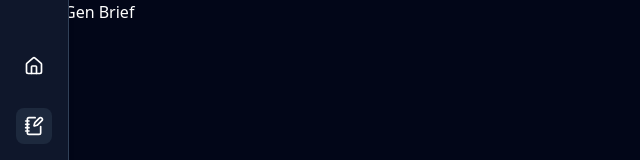
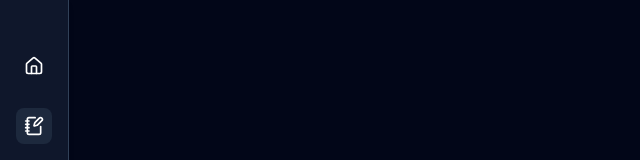
Before and after one commit to Alkemiist/pablo-next, a Next.js app: page /gen-brief in a window 1280 px wide. Shown: the top 160 px of the page, without its empty margins (0-640 px from the left). Built offline with nearby package versions, Linux system fonts and the light colour scheme.

Commit message:
gen brief updates

```diff
--- /dev/null
+++ b/app/context/gen-brief-context.tsx
@@ -0,0 +1,65 @@
+'use client';
+
+// imports
+import { createContext, useContext, useState, ReactNode } from "react";
+
+// Context Types
+interface GenBriefContextType {
+
+    briefName: string;
+    setBriefName: (value: string) => void;
+    brand: string;
+    setBrand: (value: string) => void;
+    product: string;
+    setProduct: (value: string) => void;
+    targetAudience: string;
+    setTargetAudience: (value: string) => void;
+    objective: string;
+    setObjective: (value: string) => void;
+    toneAndStyle: string;
+    setToneAndStyle: (value: string) => void;
+    useCase: string; // this is a maybe but could be useful
+    setUseCase: (value: string) => void;
+    constraints: string;
+    setConstraints: (value: string) => void;
+
+}
+
+// Provider props type
+interface providerProps {
+    children: ReactNode;
+}
+
+// initializing the context
+const genBriefContext = createContext<GenBriefContextType | null>(null);
+
+// Create the provider function
+export function GenBriefProviderFunc( { children }: providerProps ) {
+
+    // States I will keep track of
+    const [ briefName, setBriefName ] = useState( '' );
+    const [ brand, setBrand ] = useState( '' );
+    const [ product, setProduct ] = useState( '' );
+    const [ targetAudience, setTargetAudience ] = useState( '' );
+    const [ objective, setObjective ] = useState( '' );
+    const [ toneAndStyle, setToneAndStyle ] = useState( '' );
+    const [ useCase, setUseCase ] = useState( '' );
+    const [ constraints, setConstraints ] = useState( '' );
+
+    // the return of the provider
+    return (
+        <genBriefContext.Provider value={ { briefName, setBriefName, brand, setBrand, product, setProduct, targetAudience, setTargetAudience, objective, setObjective, toneAndStyle, setToneAndStyle, useCase, setUseCase, constraints, setConstraints } }>
+            { children }
+        </genBriefContext.Provider>
+    )
+
+}
+
+// Custom hook
+export function useGenBriefData() {
+    const context = useContext( genBriefContext );
+    if ( !context ) {
+        throw new Error( 'useGenBriefData must be used within a GenBriefProvider' );
+    }
+    return context;
+}
--- /dev/null
+++ b/app/gen-brief/layout.tsx
@@ -0,0 +1,19 @@
+// imports
+import { ReactNode } from 'react';
+import { GenBriefProviderFunc } from '../context/gen-brief-context';
+
+// props type
+interface genBriefLayoutProps {
+    children: ReactNode;
+}
+
+// create the layout
+export default function GenBriefLayout( { children }: genBriefLayoutProps ) {
+    return (
+        <div>
+            <GenBriefProviderFunc>
+                { children }
+            </GenBriefProviderFunc>
+        </div>
+    )
+}
--- a/app/gen-brief/page.tsx
+++ b/app/gen-brief/page.tsx
@@ -1,17 +1,28 @@
 'use client';
 
 // this is the page for the generative brief: It will be a one-step form that will  generate a brief for idea generation for the user. It will be simple and easy to use.
+// The brief will be a one-pager that will be used to generate ideas for the user.
+// CTA will be a button to generate the brief.
 
 // imports
+import { useState } from 'react';
+import { useForm } from 'react-hook-form';
+import TextareaAutosize from 'react-textarea-autosize';
+import { useGenBriefData } from '../context/gen-brief-context';
 
 
 export default function GenBrief() {
 
+    // this is the logic
+    const { briefName, setBriefName, brand, setBrand, product, setProduct, targetAudience, setTargetAudience, objective, setObjective } = useGenBriefData();
+
 
     // the return statement
     return (
-        <div>
-            <h1>Gen Brief</h1>
-        </div>
+            <div>
+                <form className="flex flex-col gap-4 container max-w-3xl mx-4 items-center justify-center h-screen">
+
+                </form>
+            </div>
     )
 }
```
Also changed, not shown: lib/genBriefSchema.ts (added).
